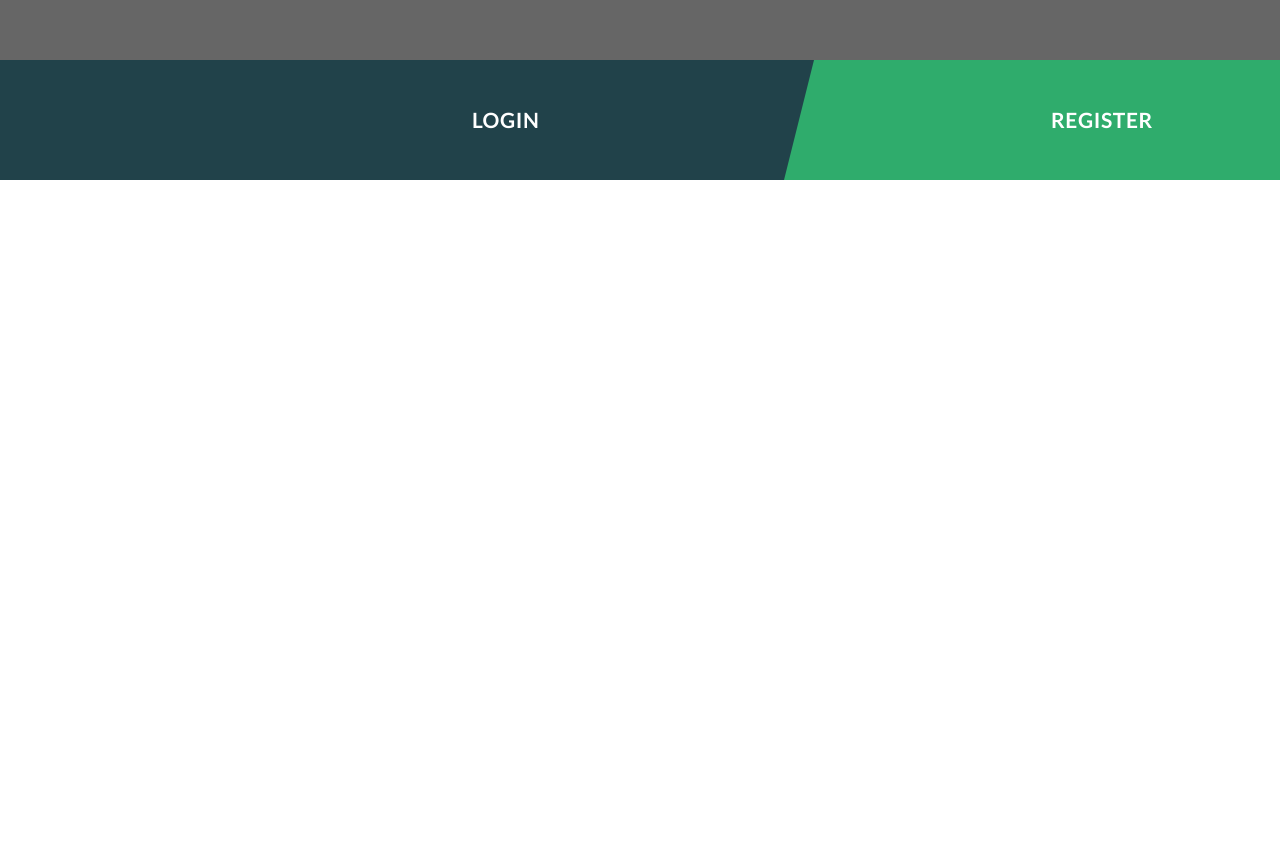
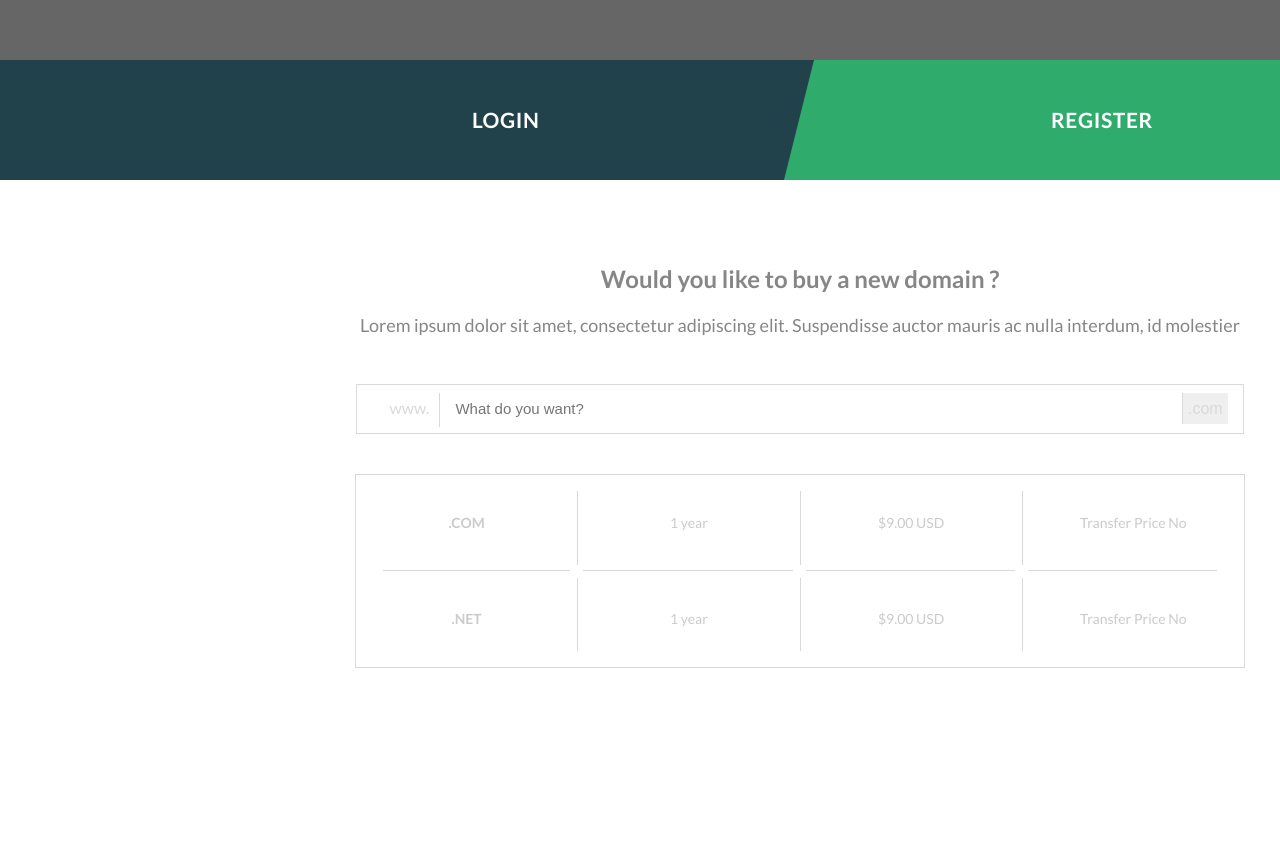
Before and after one commit to gegorov/ghosthost, a website: page index.html in a window 1280 px wide. Shown: the part 885-1729 px from the top of the page. Before the commit the page ends 1065 px from the top, so only its background shows below. Drawn offline with Linux system fonts and the light colour scheme.

Commit message:
feat: add domain block

```diff
--- a/css/main.css
+++ b/css/main.css
@@ -158,6 +158,137 @@ h1 {
   letter-spacing: 0.6px;
 }
 
+
+.domain {
+  height: 580px;
+  color: #868686;
+  text-align: center;
+}
+
+h3 {
+  margin: 84px auto 21px auto;
+  font-size: 24px;
+}
+
+.domain-text {
+  font-size: 18px;
+}
+
+
+.domain-form {
+  margin: 48px auto 0 auto;
+  border: 1px solid #d9d9d9;
+  width: 888px;
+  height: 50px;
+  padding: 0 auto;
+}
+
+.domain-label {
+  display: inline-block;
+  padding: 5px 10px 10px 0px;
+  font-size: 16px;
+  color: #d9d9d9;
+  border-right: 1px solid #d9d9d9;
+}
+
+.domain-input {
+  padding-left: 12px;
+  margin-top: 15px;
+  width: 721px;
+  border: 0;
+  font-size: 15px;
+  font-weight: 500;
+  outline: none;
+}
+
+.domain-select-wrapper {
+  display: block;
+  float: right;
+  position: relative;
+  top: 8px;
+  right: 15px;
+}
+
+.domain-select {
+  padding: 7px 5px 7px 5px;
+  border: none;
+  border-left: 1px solid #d9d9d9;
+  font-size: 12pt;
+  color: #d9d9d9;
+  appearance: none;
+  outline: none;
+}
+
+.domain-table {
+  position: relative;
+  margin: 40px auto 40px auto;
+  width: 890px;
+  text-align: center;
+  font-size: 14px;
+  line-height: 110%;
+  color: #cbcbcb;
+  border-collapse: collapse;
+}
+
+.domain-table-cell {
+  position: relative;
+  padding: 40px 0;
+  width: 25%;
+  border: 1px solid #d9d9d9;
+}
+
+.domain-table tr:first-child th::before {
+  position: absolute;
+  content: "";
+  width: 12%;
+  height: 100%;
+  display: block;
+  background-color: white;
+}
+
+.domain-table tr:first-child td:last-child::after {
+  position: absolute;
+  content: "";
+  width: 12%;
+  height: 100%;
+  display: block;
+  left: 88%;
+  background-color: white;
+}
+
+.domain-table tr:last-child td::before {
+  position: absolute;
+  content: "";
+  width: 13px;
+  height: 13px;
+  display: block;
+  top: -6px;
+  left: -8px;
+  background-color: white;
+}
+
+.domain-table tr:first-child td::before {
+  position: absolute;
+  content: "";
+  width: 16px;
+  height: 16px;
+  display: block;
+  top: 0;
+  left: -8px;
+  background-color: white;
+}
+
+.domain-table tr:last-child td::after {
+  position: absolute;
+  content: "";
+  width: 16px;
+  height: 16px;
+  display: block;
+  bottom: 0px;
+  left: -8px;
+  background-color: white;
+}
+
 .clearfix {
   overflow: auto;
 }
--- a/index.html
+++ b/index.html
@@ -30,16 +30,49 @@
           And We're taking it seriously...
         </p>
       </div>
+    </div>
+  </header>
 
-    </div>
-
-  </header>
   <main>
     <section>
       <div class="member">
         <div class="member_login"><a href="#" class="member-link">LOGIN</a></div>
         <div class="member_register"><a href="#" class="member-link">REGISTER</a></div>
       </div>
+    </section>
+
+    <section class="domain">
+        <div class="container">
+            <h3>Would you like to buy a new domain ?</h3>
+            <p class="domain-text">Lorem ipsum dolor sit amet, consectetur adipiscing elit.
+            Suspendisse auctor mauris ac nulla interdum, id molestier </p>
+
+            <form class="domain-form" action="#" method="post">
+              <label class="domain-label" for="domain-input">www.</label>
+              <input class="domain-input" type="text" name="domain-input" id="domain-input" placeholder="What do you want?" onfocus="this.placeholder = ''">
+              <div class="domain-select-wrapper">
+                <select class="domain-select" name="domain-select" id="domain-select">
+                <option class="option" value="com" selected>.com</option>
+                <option class="option" value="org">.net</option>
+                </select>
+              </div>
+            </form>
+
+            <table class="domain-table">
+              <tr>
+                <th class="domain-table-cell">.COM</th>
+                <td class="domain-table-cell">1 year</td>
+                <td class="domain-table-cell">$9.00 USD</td>
+                <td class="domain-table-cell">Transfer Price No</td>
+              </tr>
+              <tr>
+                <th class="domain-table-cell">.NET</th>
+                <td class="domain-table-cell">1 year</td>
+                <td class="domain-table-cell">$9.00 USD</td>
+                <td class="domain-table-cell">Transfer Price No</td>
+              </tr>
+            </table>
+        </div>
     </section>
 
     <section>
```
